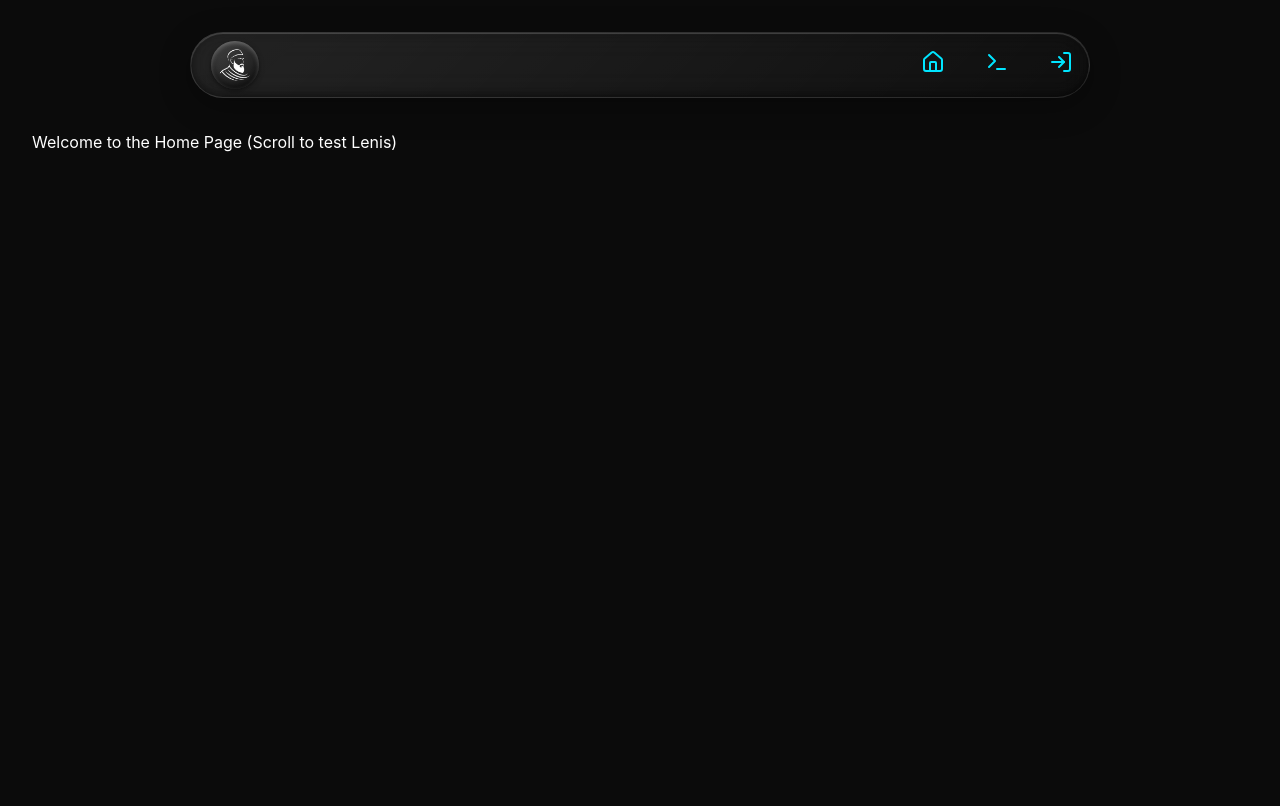
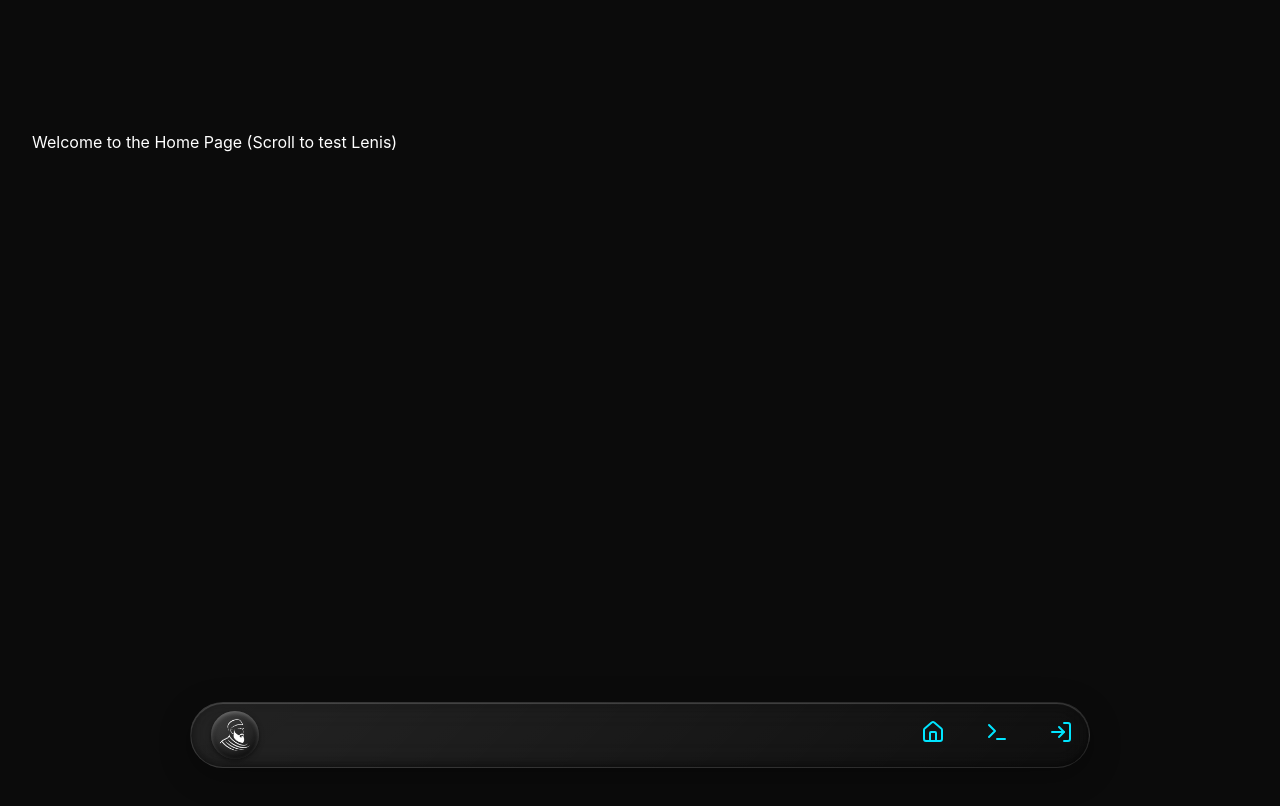
Before and after one commit to mongooseintown/TrashofCSE-Project, a React (Vite) app in the folder frontend/: page / in a window 1280 px wide. Shown: the top 806 px of the page. Built offline with nearby package versions, Linux system fonts and the light colour scheme.

Commit message:
Moved Navbar to the bottom of the screen

```diff
--- a/frontend/src/components/Navbar.css
+++ b/frontend/src/components/Navbar.css
@@ -1,6 +1,6 @@
 .glass-nav-container {
   position: fixed;
-  top: 2rem;
+  bottom: 2rem;
   left: 50%;
   transform: translateX(-50%);
   width: 90%;
```
